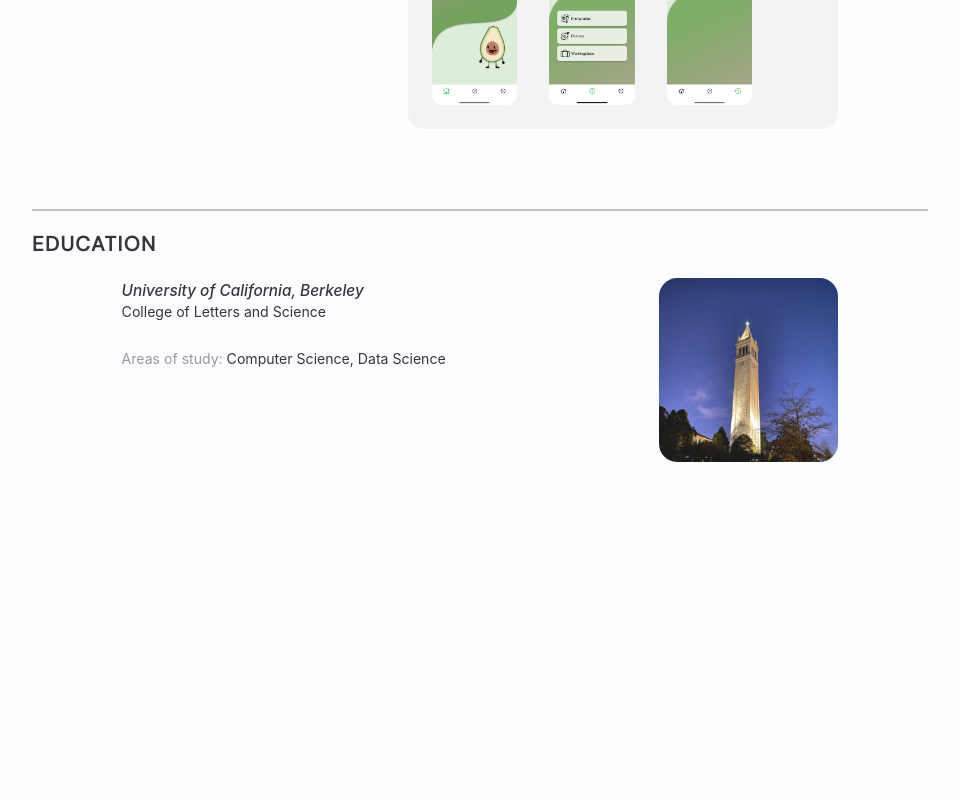
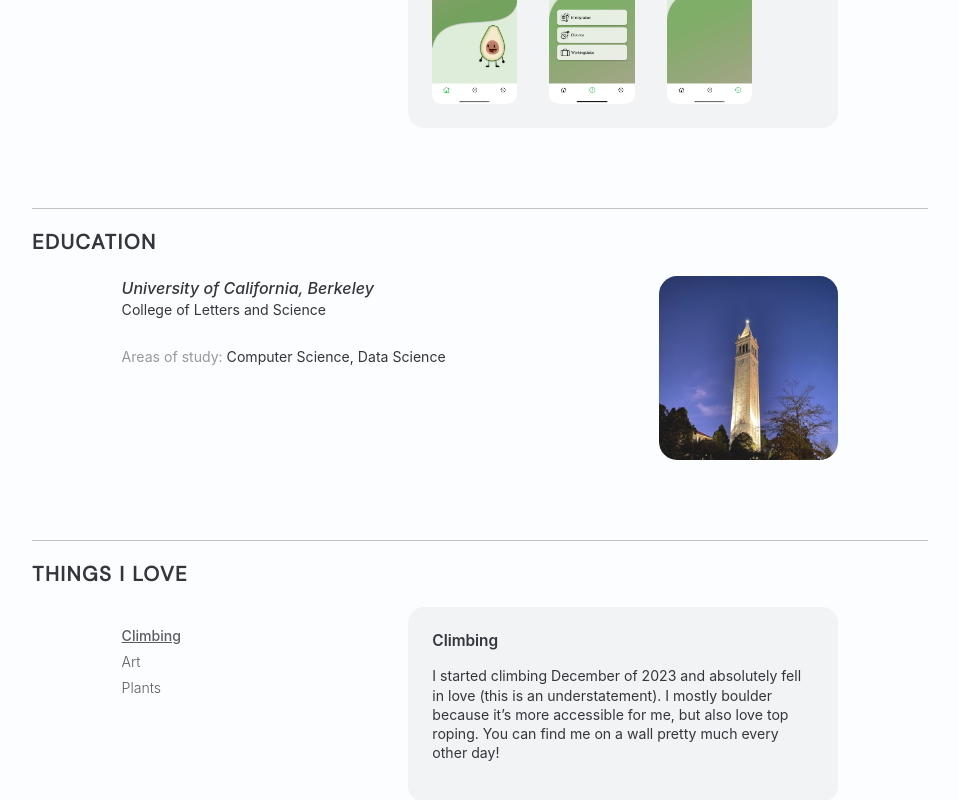
Before and after one commit to steffilin/steffilin.github.io, a React (Create React App) app: page / in a window 1280 px wide. Shown: the part 948-1748 px from the top of the page, without its empty margins (160-1119 px from the left). Before the commit the page ends 1490 px from the top, so only its background shows below. Built offline with nearby package versions, Linux system fonts and the light colour scheme.

Commit message:
finished hobby section

```diff
--- a/src/App.js
+++ b/src/App.js
@@ -5,6 +5,7 @@
 import Projects from './Projects';
 import Contact from './Contact';
 import Education from './Education';
+import Hobbies from './Hobbies';
 
 function App() {
   return (
@@ -16,6 +17,7 @@
         <div><Intro /></div>
         <div><Projects /></div>
         <div><Education /></div>
+        <div><Hobbies /></div>
         {/* <div><Contact /></div> */}
 
     </div>
--- a/src/Education.css
+++ b/src/Education.css
@@ -13,11 +13,7 @@
     width: 70%;
 
 }
-#linedetail {
-    height: 2px;
-    width: 100%;
-    background-color: #35363C;
-}
+
 
 
 .education-text-container {
--- a/src/Education.js
+++ b/src/Education.js
@@ -13,7 +13,7 @@
                 <h3 id="proj-bookmark" className="head-placement">EDUCATION</h3>
                 <div className="education-text-container">
                     <div>
-                        <p style={{fontSize:"1.2vw", fontWeight:"500",fontStyle:"italic", lineHeight:"2vw"}}>University of California, Berkeley</p>
+                        <p style={{fontSize:"1.25vw", fontWeight:"500",fontStyle:"italic", lineHeight:"2vw"}}>University of California, Berkeley</p>
                         <p>College of Letters and Science</p>
                         <br></br>
                         <div style={{display:"flex"}}>
--- /dev/null
+++ b/src/Hobbies.js
@@ -0,0 +1,82 @@
+import React from "react";
+import { useState } from 'react';
+
+import "./MenuBlock.css";
+import Climbing from "./hobbies/Climbing";
+import Art from "./hobbies/Art";
+import Plants from "./hobbies/Plants";
+
+
+
+
+
+const Hobbies = () => {
+    return (
+        <div className="container">
+            <div className="content">
+                <div id="linedetail"></div>
+                <h3 id="proj-bookmark" className="head-placement">THINGS I LOVE</h3>
+
+                <ChangeExp/>
+
+            </div>
+        </div>
+
+    )
+}
+
+export default Hobbies
+
+function ChangeExp() {
+    const [exp, setExp] = useState(<Climbing/>);
+    const [style1, setStyle1] = useState('bolded');
+    const [style2, setStyle2] = useState('none');
+    const [style3, setStyle3] = useState('none');
+    // const [style4, setStyle4] = useState('none');
+    // const [style5, setStyle5] = useState('none');
+
+    function handleClick(app, elem) {
+        switch(app) {
+            case "climbing":
+                setExp(<Climbing/>);
+                setStyle1('bolded');
+                setStyle2('none');
+                setStyle3('none');
+                break;
+            case "art":
+                setExp(<Art/>);
+                setStyle1('none');
+                setStyle2('bolded');
+                setStyle3('none');
+                break;
+            case "plants":
+                setExp(<Plants/>);
+                setStyle1('none');
+                setStyle2('none');
+                setStyle3('bolded');
+                break;
+
+            default:
+                // experienceMenu = <AiVocate/>
+                break;
+        }
+        // setExp(<EthiCAL/>);
+        // experienceMenu = exp;
+    }
+
+    return (
+        <div className="menu-container">
+
+            <div className="menu">
+                <ul>
+                    <li className={style1} onClick={() => handleClick("climbing", this)}>Climbing</li>
+                    <li className={style2} onClick={() => handleClick("art", this)}>Art</li>
+                    <li className={style3} onClick={() => handleClick("plants", this)}>Plants</li>
+                </ul>
+            </div>
+            {exp}
+        </div>
+
+
+      );
+}
--- a/src/Projects.css
+++ b/src/MenuBlock.css
@@ -23,7 +23,7 @@
     background: transparent;
 }
 
-.proj-container {
+.menu-container {
     display: flex;
     width: 80%;
     justify-content: space-between !important;
--- a/src/Projects.js
+++ b/src/Projects.js
@@ -1,7 +1,7 @@
 import React from "react";
 import { useState } from 'react';
 
-import "./Projects.css";
+import "./MenuBlock.css";
 import AiVocate from './experience/AiVocate';
 import EthiCAL from './experience/EthiCAL';
 import CS61B from './experience/CS61B';
@@ -87,7 +87,7 @@
     }
 
     return (
-        <div className="proj-container">
+        <div className="menu-container">
 
             <div className="menu">
                 <ul>
--- /dev/null
+++ b/src/hobbies/Art.js
@@ -0,0 +1,25 @@
+import React from "react";
+import "./Hobbies.css";
+
+
+function Art() {
+    return (
+        <div class="hobby-text">
+            <div class="hobby-container">
+                <p className="hobbyTitle">Art</p>
+                <ul className="hobbyText">
+                    <li>I'm interested in pretty much any craft and grew up drawing with charcoal,
+                        oil paint, goache, and acrylic. I love trying new things and have done digital painting
+                        (I've made stickers and prints!), crocheting, knitting, making things with polymer clay, etc...
+                        My next art goal is to learn pottery!
+                    </li>
+
+                </ul>
+
+            </div>
+
+        </div>
+    );
+}
+
+export default Art
--- /dev/null
+++ b/src/hobbies/Climbing.js
@@ -0,0 +1,32 @@
+import React from "react";
+import "./Hobbies.css";
+// import aivocate1 from "./images/aivocate1.png";
+// import aivocate2 from "./images/aivocate2.png";
+// import aivocate3 from "./images/aivocate3.png";
+
+function Climbing() {
+    return (
+        <div class="hobby-text">
+            <div class="hobby-container">
+                <p className="hobbyTitle">Climbing</p>
+                <ul className="hobbyText">
+                    <li>I started climbing December of 2023 and absolutely fell in love (this is
+                        an understatement). I mostly boulder because it’s more accessible for me,
+                        but also love top roping. You can find me on a wall pretty much every other day!
+                    </li>
+
+                </ul>
+                {/* <div className="expimg-container3"> */}
+
+                    {/* <img id="phone-img" src={aivocate1}></img>
+                    <img id="phone-img" src={aivocate2}></img>
+                    <img id="phone-img" src={aivocate3}></img> */}
+
+                {/* </div> */}
+            </div>
+
+        </div>
+    );
+}
+
+export default Climbing
--- /dev/null
+++ b/src/hobbies/Hobbies.css
@@ -0,0 +1,76 @@
+.hobbyTitle {
+    font-weight: 600;
+    font-size: 1.2vw;
+}
+
+.hobbyText {
+    /* color: red; */
+    display: flex;
+    flex-direction: column;
+    /* list-style: none; */
+    /* padding-right: 1.5em; */
+    /* padding-bottom: 1.5em; */
+    /* gap: 0.5em; */
+    line-height: 1.5vw;
+}
+
+.hobby-text {
+    width: 60%;
+    background-color: rgba(217, 217, 217, 0.3);
+    border-radius: 1em;
+    /* border-radius: 5%; */
+    display: flex;
+    flex-direction: column;
+}
+
+.hobby-container {
+    padding: 1.5em 1.5em 1.5em 1.5em;
+
+}
+
+/* .text p {
+    padding: 1.5em 1.5em 1.5em 1.5em;
+} */
+
+.hobby-text ul {
+    list-style-type: none;
+    padding-inline-start: 0;
+    /* padding: none; */
+}
+
+.expimg-container3, .expimg-container2 {
+    padding: 0 0 1.5em 1.5em;
+    display: flex;
+    gap: 2em;
+    width: 60%;
+    /* width: 50%; */
+}
+
+.expimg-container3 img {
+    max-width: 33%;
+
+}
+
+.expimg-container2 img {
+    /* border-radius: 10px; */
+    max-width: 50%;
+    object-fit: contain;
+}
+
+#phone-img {
+    border-radius: 12%/5%;
+}
+
+#website-img {
+    /* border-radius: 5%/8%; */
+}
+
+#website-with-phone {
+    /* border-radius: 5%/8%; */
+    max-width: 70%;
+}
+
+#phone-with-website {
+    border-radius: 12%/5%;
+    max-width: 25%;
+}
--- /dev/null
+++ b/src/hobbies/Plants.js
@@ -0,0 +1,24 @@
+import React from "react";
+import "./Hobbies.css";
+
+
+function Plants() {
+    return (
+        <div class="hobby-text">
+            <div class="hobby-container">
+                <p className="hobbyTitle">Plants</p>
+                <ul className="hobbyText">
+                    <li>I'm currently growing my plant collection! I have pothos, pennywort, spider plants,
+                        propagated vines from Berkeley, lucky bamboo, and an orchid. Plants are so admirable
+                        and they just bring me so much joy :&#x29;.
+                    </li>
+
+                </ul>
+
+            </div>
+
+        </div>
+    );
+}
+
+export default Plants
```
Also changed, not shown: src/Hobbies.css (added).
